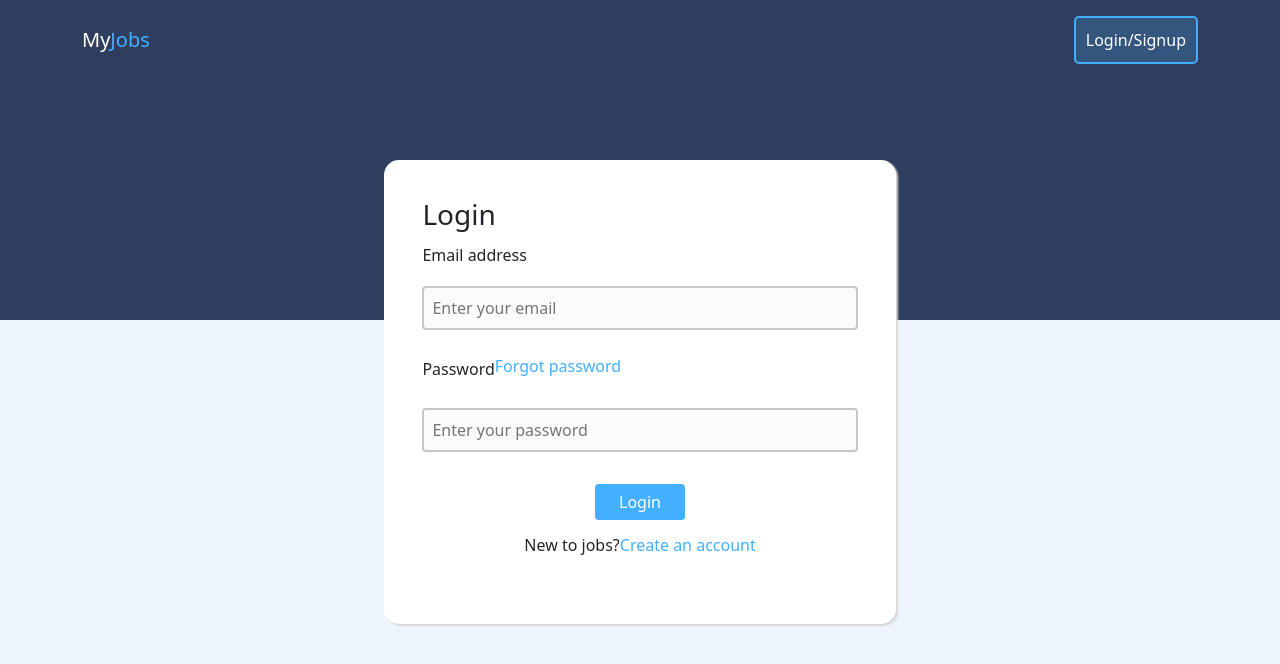
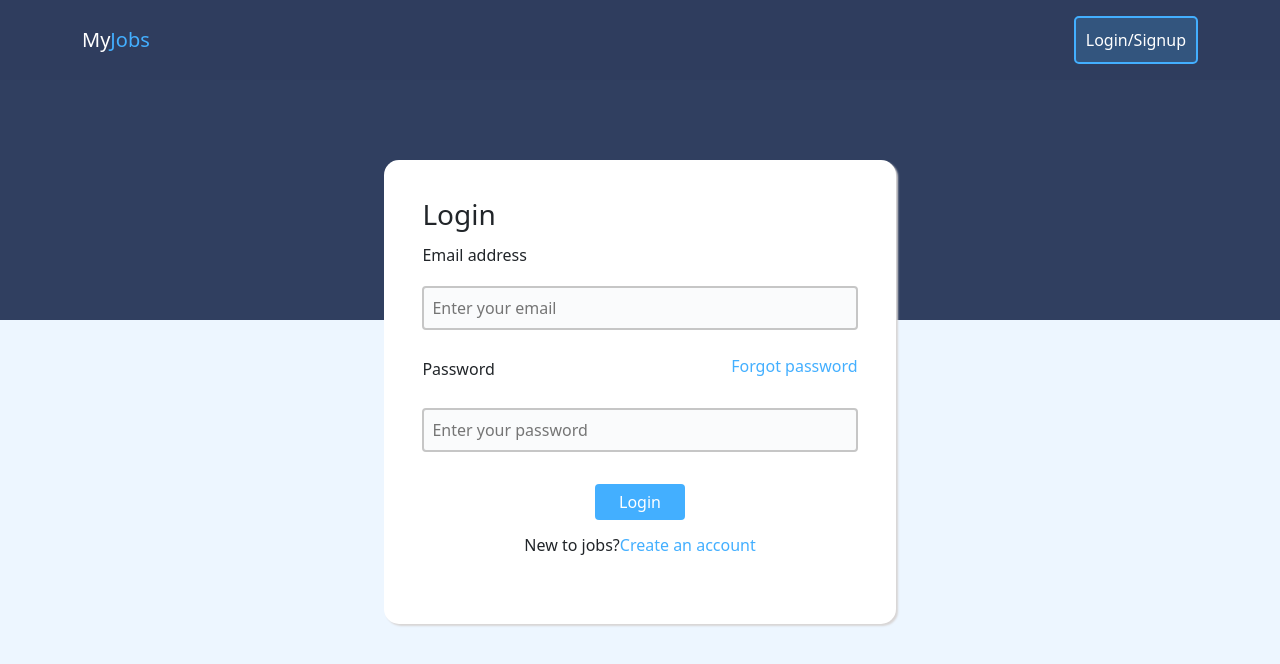
Before and after one commit to JayantDwivedi/Squareboat-Task, a React (Create React App) app in the folder myjobs/: page /login in a window 1280 px wide. Shown: the top 664 px of the page. Built offline with nearby package versions, Linux system fonts and the light colour scheme.

Commit message:
added some changes

```diff
--- a/myjobs/src/Components/CSS/form.css
+++ b/myjobs/src/Components/CSS/form.css
@@ -29,6 +29,8 @@ label {
 
 .link-form {
   color: #43afff;
+  display: block;
+  float: right;
 }
 
 .link-form:hover {
--- a/myjobs/src/Components/Cadidatesignup.jsx
+++ b/myjobs/src/Components/Cadidatesignup.jsx
@@ -1,10 +1,12 @@
 import React, { useState } from "react";
 import axios from "axios";
-import { Link } from "react-router-dom";
+import { Link, useHistory } from "react-router-dom";
 import "./CSS/form.css";
 
 const Candidatesignup = () => {
   const url = "https://jobs-api.squareboat.info/api/v1/auth/register";
+
+  const history = useHistory();
 
   const [name, setName] = useState();
   const [email, setEmail] = useState();
@@ -29,13 +31,11 @@ const Candidatesignup = () => {
         })
         .then((response) => {
           setError(response.message);
+          history.push("/login");
         })
         .catch((err) => {
           if (err.code == 422) {
             setError(err.message);
-          }
-          console.log(err.code);
-        });
             setConfirmpass("");
             setPass("");
             setEmail("");
@@ -47,6 +47,9 @@ const Candidatesignup = () => {
             setName("");
             setSkills("");
             setError("");
+          }
+          console.log(err.code);
+        });
     }
   };
 
--- a/myjobs/src/Components/ForgotPass.jsx
+++ b/myjobs/src/Components/ForgotPass.jsx
@@ -1,18 +1,39 @@
+import axios from "axios";
 import React, { useState } from "react";
+import { useHistory } from "react-router";
+import { getToken } from "../utils/comman";
 
 import "./CSS/form.css";
 
 export default function ForgotPass() {
+  const history = useHistory();
+
   const [email, setEmail] = useState();
   const [error, setError] = useState();
+  const [tok, setTok] = useState();
 
   const emailRegex = /\S+@\S+\.\S+/;
 
+  const url = `https://jobs-api.squareboat.info/api/v1/auth/resetpassword?email=${email}`;
+
   const handleSubmit = () => {
     if (validate(email)) {
-      console.log(email);
-      setEmail("");
-      setError("");
+      axios
+        .get(url)
+        .then((res) => {
+          console.log(res);
+          setTok(res.data.data.token);
+          history.push({
+            pathname: "/reset-pass",
+            state: { token: tok },
+          });
+          console.log(tok);
+          setEmail("");
+          setError("");
+        })
+        .catch((err) => {
+          console.log(err);
+        });
     }
   };
 
--- a/myjobs/src/Components/ResetPass.jsx
+++ b/myjobs/src/Components/ResetPass.jsx
@@ -1,53 +1,82 @@
-import React,{useState} from 'react';
-import './CSS/form.css'
+import React, { useState, useEffect } from "react";
+import { useLocation } from "react-router-dom";
+import "./CSS/form.css";
 
 const ResetPass = () => {
+  const location = useLocation();
 
   const [newpass, setNewpass] = useState();
   const [confirmpass, setConfirmpass] = useState();
   const [error, setError] = useState();
 
-    const handleSubmit=()=>{
-        if (validate(newpass,confirmpass)){
+  useEffect(() => {
+    console.log(location.token);
+  }, [location]);
+
+  const handleSubmit = () => {
+    if (validate(newpass, confirmpass)) {
       alert(newpass + " " + confirmpass);
       setError("");
       setConfirmpass("");
       setNewpass("");
     }
-    }
+  };
 
-    const validate=(newpass,confirmpass)=>{
-        if (newpass == undefined || confirmpass == undefined || newpass == "" || confirmpass == "" ) {
+  const validate = (newpass, confirmpass) => {
+    if (
+      newpass == undefined ||
+      confirmpass == undefined ||
+      newpass == "" ||
+      confirmpass == ""
+    ) {
       setError("");
       setError("All field is mandatory");
-        }else if (newpass !== confirmpass) {
+    } else if (newpass !== confirmpass) {
       setError("");
       setError("Enter same password in both");
-        }else {
+    } else {
       return true;
     }
-    }
+  };
 
-    return(
+  return (
     <>
       <div className="main-body">
         <h3>Reset Password</h3>
         <p>Enter your password below</p>
         <label htmlFor="pass">New password</label>
         <br />
-                <input type="password" value={newpass} className="input-box p-2 my-3 rounded" placeholder="Enter your password" onChange={(e)=>{setNewpass(e.target.value)}} />
+        <input
+          type="password"
+          value={newpass}
+          className="input-box p-2 my-3 rounded"
+          placeholder="Enter your password"
+          onChange={(e) => {
+            setNewpass(e.target.value);
+          }}
+        />
         <br />
         <label htmlFor="confirmpass">Confirm new password</label>
         <br />
-                <input type="password" value={confirmpass} className="input-box p-2 my-3 rounded" placeholder="Enter your password" onChange={(e)=>{setConfirmpass(e.target.value)}} />
+        <input
+          type="password"
+          value={confirmpass}
+          className="input-box p-2 my-3 rounded"
+          placeholder="Enter your password"
+          onChange={(e) => {
+            setConfirmpass(e.target.value);
+          }}
+        />
         <br />
         <p className="error">{error}</p>
         <div className="text-center">
-                <button className="btn btn-primary px-4" onClick={handleSubmit}>Reset</button>
+          <button className="btn btn-primary px-4" onClick={handleSubmit}>
+            Reset
+          </button>
         </div>
       </div>
     </>
-    )
-}
+  );
+};
 
 export default ResetPass;
--- a/myjobs/src/Components/SignIn.jsx
+++ b/myjobs/src/Components/SignIn.jsx
@@ -72,12 +72,15 @@ export default function SignIn() {
         }}
       />
 
-      <div className="d-flex py-2">
-        <label htmlFor="Password" className="float-left">
+      <div className="py-2">
+        <label htmlFor="Password" className="d-inline-block">
           Password
         </label>
 
-        <Link to="/forgot-pass" className=" link-form create-acc">
+        <Link
+          to="/forgot-pass"
+          className="d-inline-block link-form create-acc float-right"
+        >
           Forgot password
         </Link>
       </div>
--- a/myjobs/src/Components/Signup.jsx
+++ b/myjobs/src/Components/Signup.jsx
@@ -1,10 +1,12 @@
 import axios from "axios";
 import React, { useState } from "react";
-import { Link } from "react-router-dom";
+import { Link, useHistory } from "react-router-dom";
 import "./CSS/form.css";
 
 const Signup = () => {
   const url = "https://jobs-api.squareboat.info/api/v1/auth/register";
+
+  const history = useHistory();
 
   const [name, setName] = useState();
   const [email, setEmail] = useState();
@@ -29,6 +31,13 @@ const Signup = () => {
         })
         .then((response) => {
           setError(response.message);
+          history.push("/login");
+          setConfirmpass("");
+          setPass("");
+          setEmail("");
+          setName("");
+          setSkills("");
+          setError("");
         })
         .catch((err) => {
           if (err.code == 422) {
@@ -36,12 +45,6 @@ const Signup = () => {
           }
           console.log(err.code);
         });
-      setConfirmpass("");
-      setPass("");
-      setEmail("");
-      setName("");
-      setSkills("");
-      // setError("");
     }
   };
 
```
Lines whose indentation alone changed are shown as unchanged.
